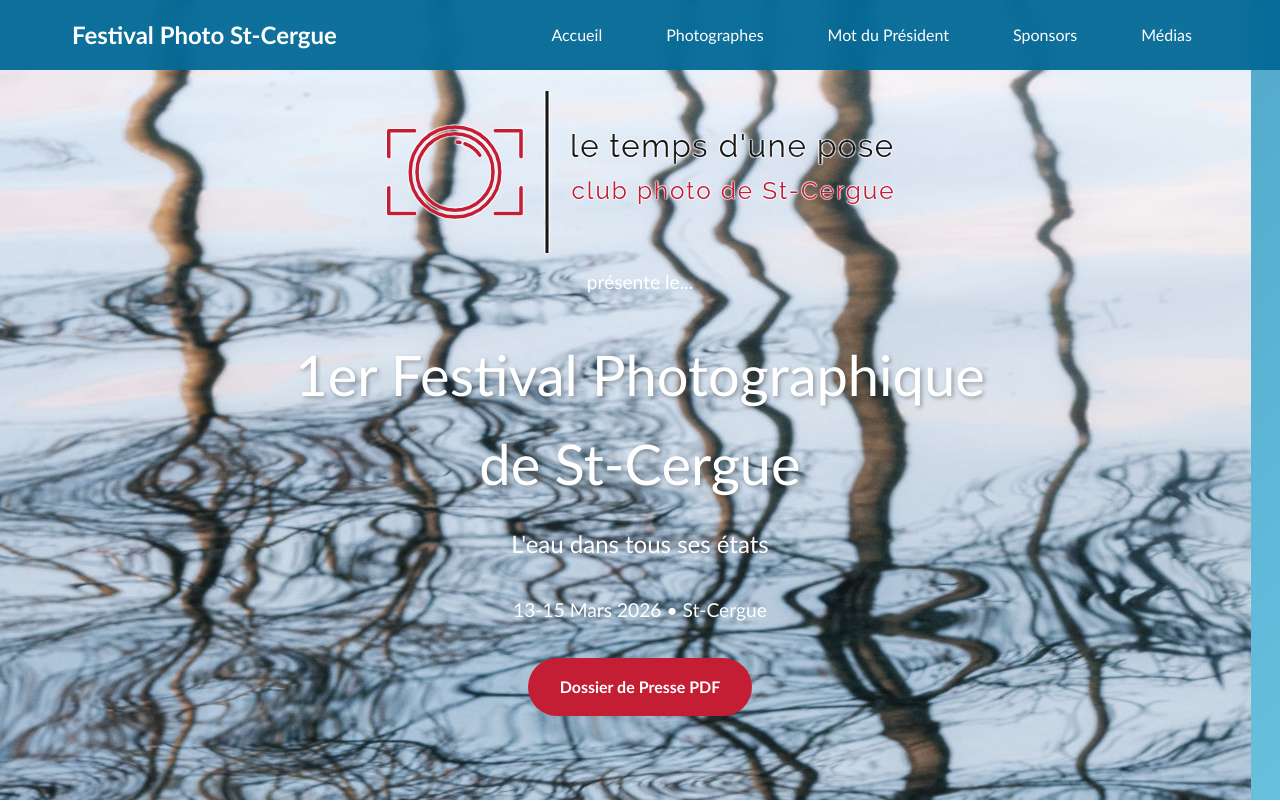
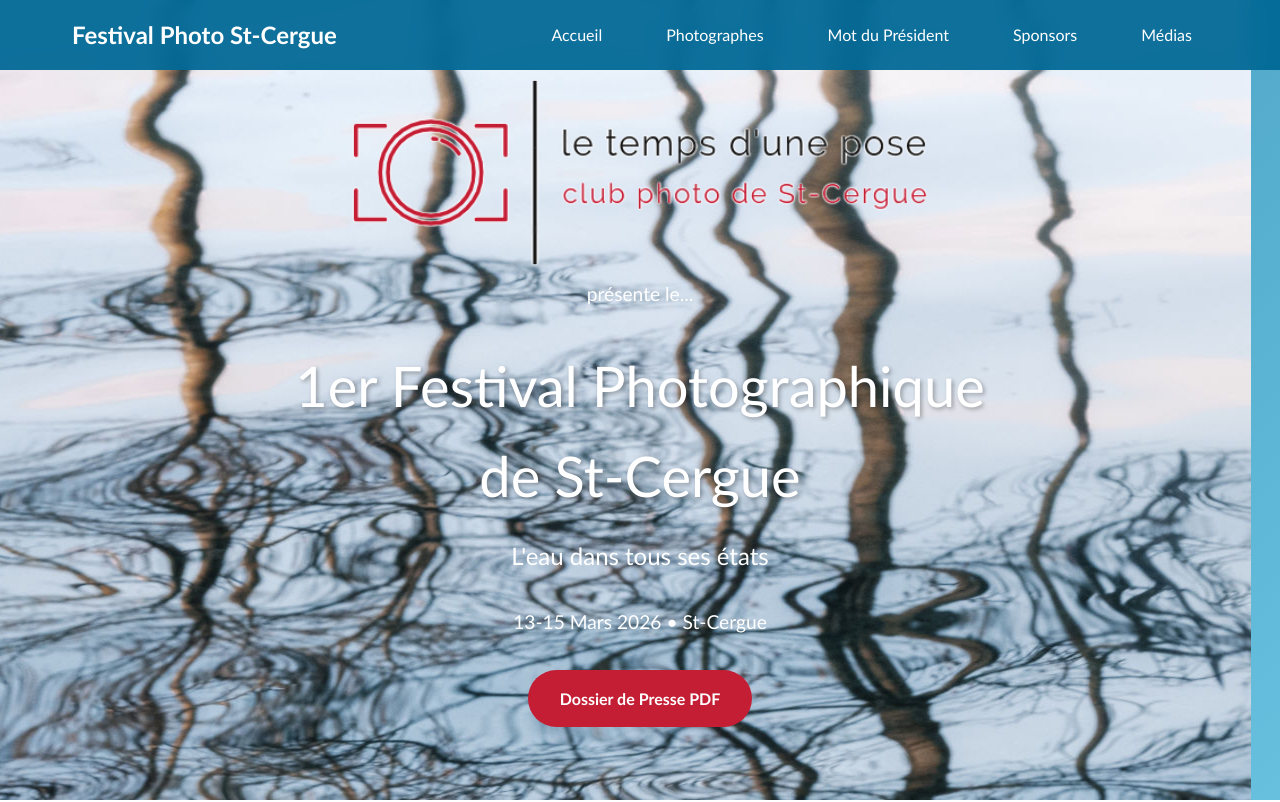
Before and after one commit to mobile-michel/festivalphotostcergue, a website: page index.html in a window 1280 px wide. Shown: the top 802 px of the page. Drawn offline with Linux system fonts and the light colour scheme.

Commit message:
Update index.html

```diff
--- a/index.html
+++ b/index.html
@@ -484,7 +484,7 @@
         }
 
         /* Responsive Design */
-        @media (max-width: 768px) {
+        @media (max-width: 1024px) {
             .mobile-menu-btn {
                 display: block;
             }
@@ -556,7 +556,7 @@
         <section class="hero">
             <div class="hero-bg"></div>
             <div class="hero-content">
-                <a href="https://letempsdunepose.ch/"><img src="images/logo-clair.png" alt="Logo Club Photo de St-Cergue"></a>
+                <a href="https://letempsdunepose.ch/"><img src="images/logo-clair.png" alt="Logo Club Photo de St-Cergue" style="width: 80%;"></a>
                 <p class="date-location">présente le...</p>
                 <h1>1er Festival Photographique de St-Cergue</h1>
                 <p class="subtitle">L'eau dans tous ses états</p>
```
